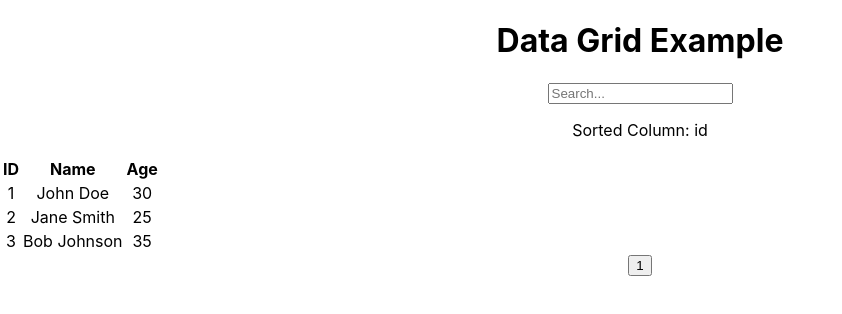
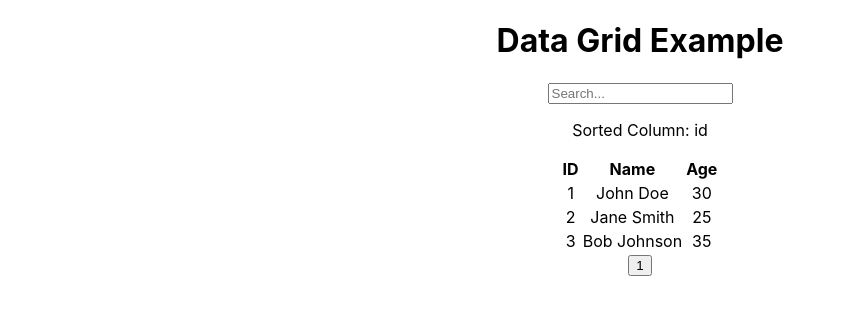
Before and after one commit to awesomepluszhang/react-data-grid, a React (Create React App) app: page / in a window 1280 px wide. Shown: the top 314 px of the page, without its empty margins (0-842 px from the left). Built offline with nearby package versions, Linux system fonts and the light colour scheme.

Commit message:
Introduce styled component

```diff
--- a/package.json
+++ b/package.json
@@ -15,6 +15,7 @@
     "react": "^18.2.0",
     "react-dom": "^18.2.0",
     "react-scripts": "5.0.1",
+    "styled-components": "^6.1.8",
     "typescript": "^4.9.5",
     "web-vitals": "^2.1.4"
   },
--- a/src/components/DataGrid.tsx
+++ b/src/components/DataGrid.tsx
@@ -1,5 +1,6 @@
+import React, { useState, useMemo, useCallback, useEffect } from 'react';
 import { orderBy } from 'lodash';
-import React, { useState, useMemo, useCallback, useEffect } from 'react';
+import styled from 'styled-components';
 
 interface Column<T> {
   key: keyof T;
@@ -11,6 +12,10 @@ interface DataGridProps<T> {
   columns: Column<T>[];
   pageSize: number;
 }
+
+const DataGridContent = styled.table`
+  margin: auto;
+`;
 
 const DataGrid = <T extends Record<string, any>>({ data, columns, pageSize }: DataGridProps<T>) => {
   const [currentPage, setCurrentPage] = useState(1);
@@ -41,10 +46,10 @@ const DataGrid = <T extends Record<string, any>>({ data, columns, pageSize }: Da
   const paginatedData = useMemo(() => filteredData.slice((currentPage - 1) * pageSize, currentPage * pageSize), [currentPage, filteredData, pageSize]);
 
   return (
-    <div className='data-grid-container'>
+    <>
       <input type="text" placeholder="Search..." onChange={handleFilter} />
       <p>Sorted Column: {sortedColumn as string}</p>
-      <table>
+      <DataGridContent>
         <thead>
           <tr>
             {columns.map(col => (
@@ -63,15 +68,15 @@ const DataGrid = <T extends Record<string, any>>({ data, columns, pageSize }: Da
             </tr>
           ))}
         </tbody>
-      </table>
-      <div>
+      </DataGridContent>
+      <>
         {Array.from(Array(totalPages).keys()).map(pageNum => (
           <button key={pageNum} onClick={() => setCurrentPage(pageNum + 1)}>
             {pageNum + 1}
           </button>
         ))}
-      </div>
-    </div>
+      </>
+    </>
   );
 };
 
```
Also changed, not shown: 1 other file (tests, documents, lock files or other folders).
